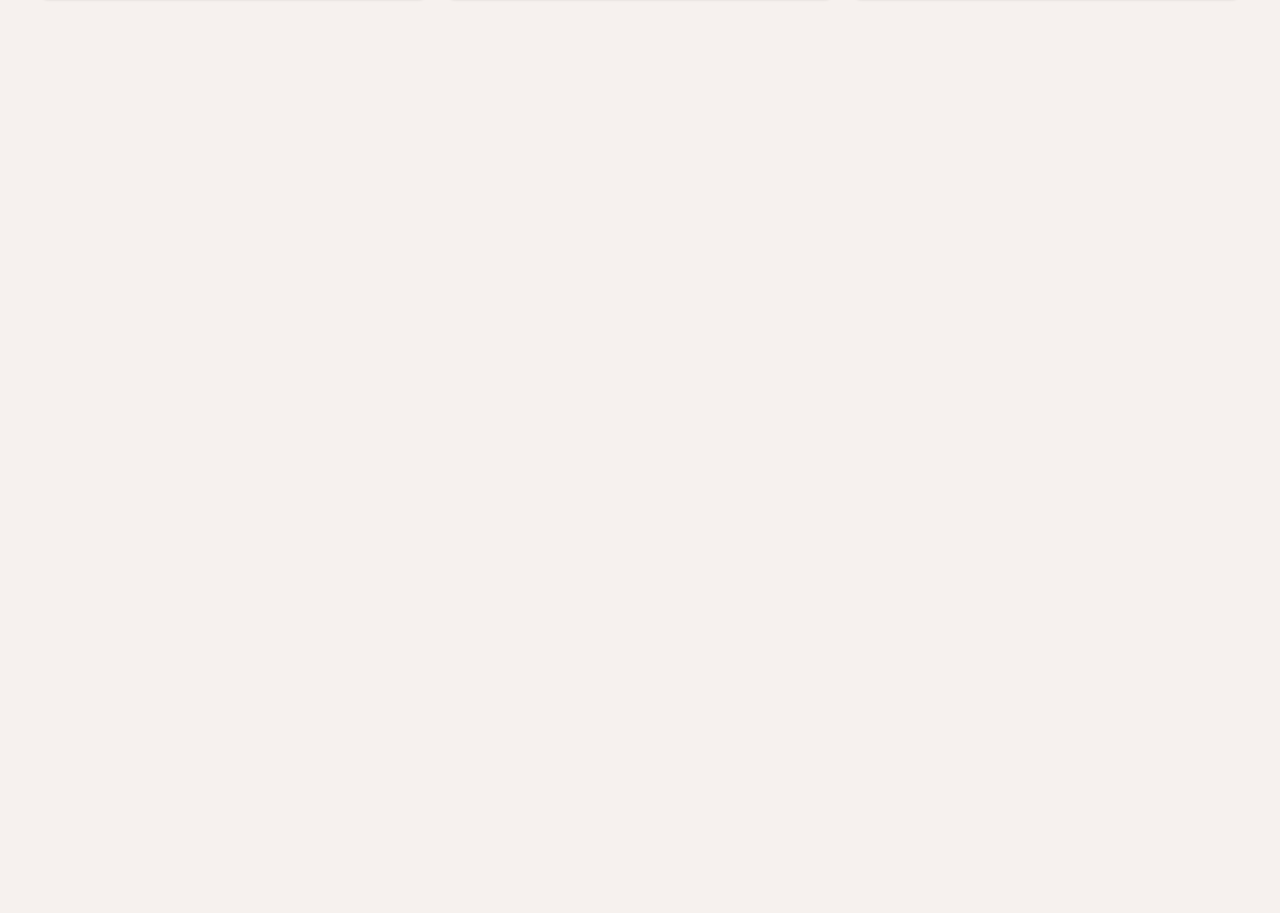
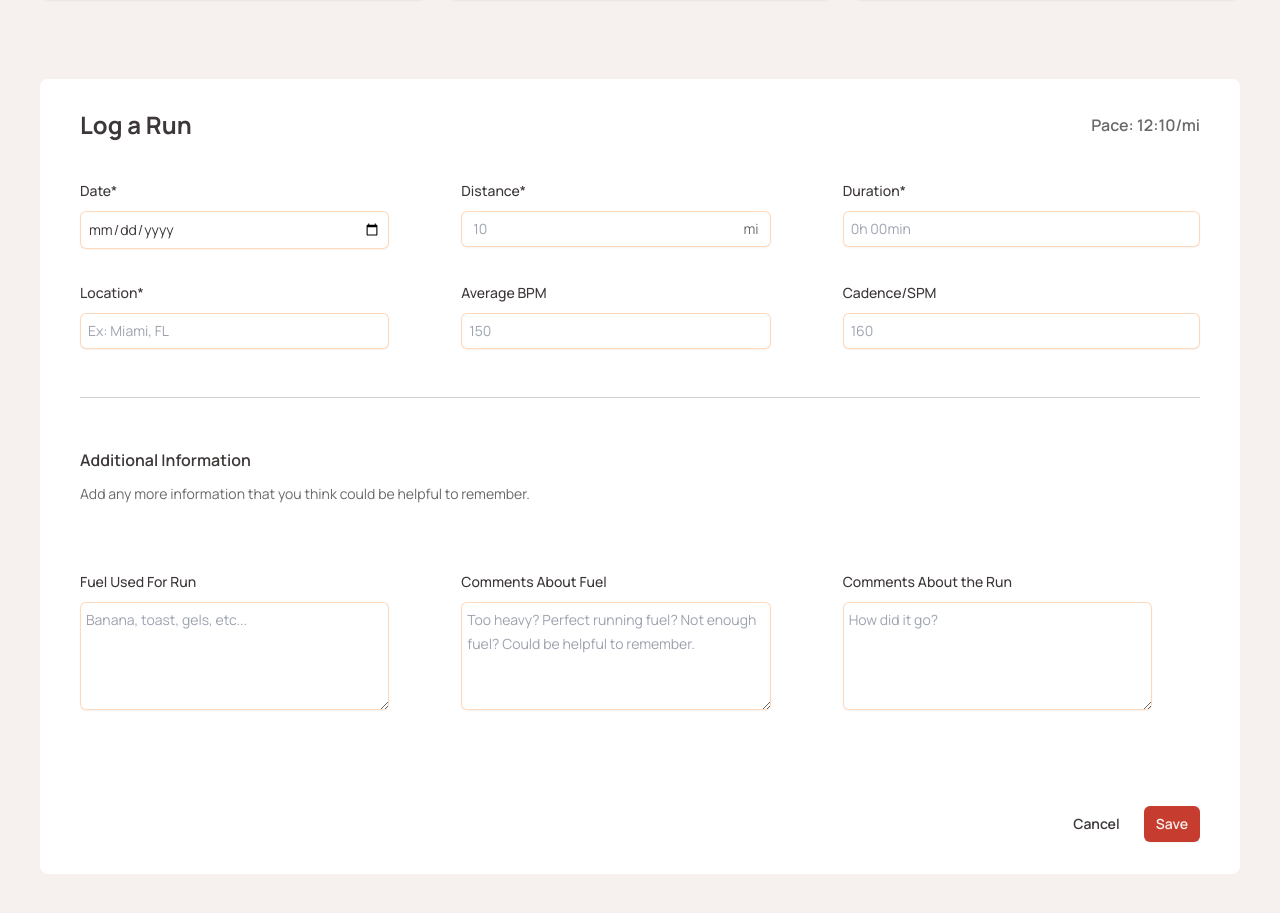
Before and after one commit to bfreitas1098/dashdiary, a React (Create React App) app: page / in a window 1280 px wide. Shown: the part 309-1222 px from the top of the page. Before the commit the page ends 800 px from the top, so only its background shows below. Built offline with nearby package versions, Linux system fonts and the light colour scheme.

Commit message:
Implemented a form layout from Tailwind CSS and customized it for project

```diff
--- a/src/App.css
+++ b/src/App.css
@@ -22,9 +22,16 @@ button {
 }
 
 /* Stats */
-dt,
-dd {
+dt {
   font-family: var(--heading-ff);
 }
 
 /* Form */
+.subtitle {
+  margin-top: 0.5rem !important;
+}
+
+.textareas-container {
+  margin-top: 4rem !important;
+  margin-bottom: 6rem !important;
+}
--- a/src/App.js
+++ b/src/App.js
@@ -7,8 +7,8 @@ function App() {
   return (
     <div className="App">
       <Header />
+      <Stats />
       <Form />
-      <Stats />
     </div>
   );
 }
--- a/src/Form.js
+++ b/src/Form.js
@@ -1,3 +1,226 @@
 export default function Form() {
-  return <></>;
+  return (
+    <div className="px-10 mb-32">
+      <form className="px-10 bg-white2 py-8 rounded-lg">
+        <div className="space-y-12">
+          <div className="border-b border-gray pb-12">
+            <div className="flex justify-between">
+              <h2 className="text-2xl font-bold leading-7 text-body">
+                Log a Run
+              </h2>
+              <h3 className="text-1xl font-semibold leading-7 text-darkGray">
+                Pace: 12:10/mi
+              </h3>
+            </div>
+
+            <div className="mt-10 grid grid-cols-1 gap-x-6 gap-y-8 sm:grid-cols-6">
+              <div className="sm:col-span-2 mr-12">
+                <label
+                  htmlFor="date"
+                  className="block text-sm font-medium leading-6 text-body"
+                >
+                  Date*
+                </label>
+                <div className="mt-2">
+                  <div className="flex rounded-md shadow-sm ring-1 ring-inset ring-lightOrange2 focus-within:ring-2 focus-within:ring-inset focus-within:ring-lightOrange sm:max-w-md">
+                    <input
+                      type="date"
+                      name="date"
+                      id="date"
+                      autoComplete="date"
+                      className="block flex-auto px-2 border-0 bg-transparent py-1.5 text-body placeholder:placeholder focus:ring-0 sm:text-sm sm:leading-6"
+                      placeholder="mm/dd/yy"
+                    />
+                  </div>
+                </div>
+              </div>
+              <div className="sm:col-span-2 mr-12">
+                <label
+                  htmlFor="distance"
+                  className="block text-sm font-medium leading-6 text-body"
+                >
+                  Distance*
+                </label>
+                <div className="relative mt-2 rounded-md shadow-sm">
+                  <input
+                    type="number"
+                    name="distance"
+                    id="distance"
+                    className="block w-full rounded-md border-0 py-1.5 pl-3 pr-12 text-body ring-1 ring-inset ring-lightOrange2  focus:ring-2 focus:ring-inset focus:lightOrange sm:text-sm sm:leading-6 placeholder:placeholder"
+                    placeholder="10"
+                    aria-describedby="total-distance"
+                  />
+                  <div className="pointer-events-none absolute inset-y-0 right-0 flex items-center pr-3">
+                    <span
+                      className="text-darkGray sm:text-sm"
+                      id="total-distance"
+                    >
+                      mi
+                    </span>
+                  </div>
+                </div>
+              </div>
+              <div className="sm:col-span-2">
+                <label
+                  htmlFor="duration"
+                  className="block text-sm font-medium leading-6 text-body"
+                >
+                  Duration*
+                </label>
+                <div className="mt-2">
+                  <div className="flex rounded-md shadow-sm ring-1 ring-inset ring-lightOrange2 focus-within:ring-2 focus-within:ring-inset focus-within:ring-lightOrange sm:max-w-md">
+                    <input
+                      type="text"
+                      name="duration"
+                      id="duration"
+                      className="block flex-auto px-2 border-0 bg-transparent py-1.5 text-body placeholder:placeholder focus:ring-0 sm:text-sm sm:leading-6"
+                      placeholder="0h 00min"
+                    />
+                  </div>
+                </div>
+              </div>
+
+              <div className="sm:col-span-2 mr-12">
+                <label
+                  htmlFor="location"
+                  className="block text-sm font-medium leading-6 text-body"
+                >
+                  Location*
+                </label>
+                <div className="mt-2">
+                  <div className="flex rounded-md shadow-sm ring-1 ring-inset ring-lightOrange2 focus-within:ring-2 focus-within:ring-inset focus-within:ring-lightOrange sm:max-w-md">
+                    <input
+                      type="text"
+                      name="location"
+                      id="location"
+                      className="block flex-auto px-2 border-0 bg-transparent py-1.5 text-body placeholder:placeholder focus:ring-0 sm:text-sm sm:leading-6"
+                      placeholder="Ex: Miami, FL"
+                    />
+                  </div>
+                </div>
+              </div>
+              <div className="sm:col-span-2 mr-12">
+                <label
+                  htmlFor="bpm"
+                  className="block text-sm font-medium leading-6 text-body"
+                >
+                  Average BPM
+                </label>
+                <div className="mt-2">
+                  <div className="flex rounded-md shadow-sm ring-1 ring-inset ring-lightOrange2 focus-within:ring-2 focus-within:ring-inset focus-within:ring-lightOrange sm:max-w-md">
+                    <input
+                      type="number"
+                      name="bpm"
+                      id="bpm"
+                      className="block flex-auto px-2 border-0 bg-transparent py-1.5 text-body focus:ring-0 sm:text-sm sm:leading-6 placeholder:placeholder"
+                      placeholder="150"
+                    />
+                  </div>
+                </div>
+              </div>
+              <div className="sm:col-span-2">
+                <label
+                  htmlFor="cadence"
+                  className="block text-sm font-medium leading-6 text-body"
+                >
+                  Cadence/SPM
+                </label>
+                <div className="mt-2">
+                  <div className="flex rounded-md shadow-sm ring-1 ring-inset ring-lightOrange2 focus-within:ring-2 focus-within:ring-inset focus-within:ring-lightOrange sm:max-w-md">
+                    <input
+                      type="number"
+                      name="cadence"
+                      id="cadence"
+                      className="block flex-auto px-2 border-0 bg-transparent py-1.5 text-body focus:ring-0 sm:text-sm sm:leading-6 placeholder:placeholder"
+                      placeholder="160"
+                    />
+                  </div>
+                </div>
+              </div>
+            </div>
+          </div>
+
+          <h2 className="mt-10 text-base font-semibold leading-7 text-body">
+            Additional Information
+          </h2>
+          <p className="text-sm leading-6 text-darkGray subtitle">
+            Add any more information that you think could be helpful to
+            remember.
+          </p>
+
+          <div className="grid grid-cols-1 gap-x-6 gap-y-8 sm:grid-cols-6 textareas-container">
+            <div className="sm:col-span-2 mr-12">
+              <label
+                htmlFor="fuel"
+                className="block text-sm font-medium leading-6 text-body"
+              >
+                Fuel Used For Run
+              </label>
+              <div className="mt-2">
+                <textarea
+                  rows={4}
+                  name="fuel"
+                  id="fuel"
+                  className="block w-full rounded-md border-0 p-1.5 text-body shadow-sm ring-1 ring-inset ring-lightOrange2 placeholder:placeholder focus:ring-2 focus:ring-inset focus:lightOrange sm:text-sm sm:leading-6"
+                  placeholder="Banana, toast, gels, etc..."
+                  defaultValue={""}
+                />
+              </div>
+            </div>
+            <div className="sm:col-span-2 mr-12">
+              <label
+                htmlFor="fuel-comments"
+                className="block text-sm font-medium leading-6 text-body"
+              >
+                Comments About Fuel
+              </label>
+              <div className="mt-2">
+                <textarea
+                  rows={4}
+                  name="fuel-comments"
+                  id="fuel-comments"
+                  className="block w-full rounded-md border-0 p-1.5 text-body shadow-sm ring-1 ring-inset ring-lightOrange2 placeholder:placeholder focus:ring-2 focus:ring-inset focus:lightOrange sm:text-sm sm:leading-6"
+                  placeholder="Too heavy? Perfect running fuel? Not enough fuel? Could be helpful to remember."
+                  defaultValue={""}
+                />
+              </div>
+            </div>
+            <div className="sm:col-span-2 mr-12">
+              <label
+                htmlFor="comments"
+                className="block text-sm font-medium leading-6 text-body"
+              >
+                Comments About the Run
+              </label>
+              <div className="mt-2">
+                <textarea
+                  rows={4}
+                  name="comments"
+                  id="comments"
+                  className="block w-full rounded-md border-0 p-1.5 text-body shadow-sm ring-1 ring-inset ring-lightOrange2 placeholder:placeholder focus:ring-2 focus:ring-inset focus:lightOrange sm:text-sm sm:leading-6"
+                  placeholder="How did it go?"
+                  defaultValue={""}
+                />
+              </div>
+            </div>
+          </div>
+        </div>
+
+        <div className="mt-6 flex items-center justify-end gap-x-6">
+          <button
+            type="button"
+            className="text-sm font-semibold leading-6 text-body"
+          >
+            Cancel
+          </button>
+          <button
+            type="submit"
+            className="rounded-md bg-primary px-3 py-2 text-sm font-semibold text-white shadow-sm hover:bg-darkOrange focus-visible:outline focus-visible:outline-2 focus-visible:outline-offset-2 focus-visible:outline-primary"
+          >
+            Save
+          </button>
+        </div>
+      </form>
+    </div>
+  );
 }
--- a/src/Stats.js
+++ b/src/Stats.js
@@ -7,7 +7,7 @@ const stats = [
 export default function Stats() {
   return (
     <>
-      <dl className="mt-5 grid grid-cols-1 gap-5 sm:grid-cols-3 px-10">
+      <dl className="mt-5 grid grid-cols-1 gap-5 sm:grid-cols-3 px-10 mb-20">
         {stats.map((item) => (
           <div
             key={item.name}
```
